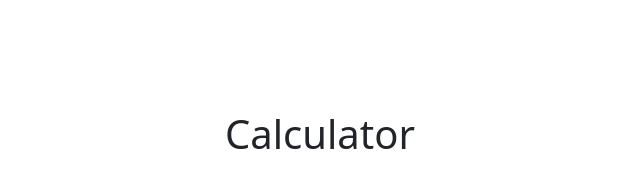
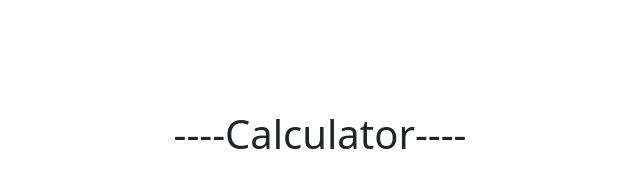
Before and after one commit to kunkyab/calculator, a plain HTML site: page index.html in a window 1280 px wide. Shown: the top 178 px of the page, 320-960 px from the left. Drawn offline with nearby package versions, Linux system fonts and the light colour scheme.

Commit message:
changes in index.html

```diff
--- a/index.html
+++ b/index.html
@@ -11,7 +11,7 @@
 </head>
 <body>
 
-<h1>Calculator</h1>
+<h1>----Calculator----</h1>
 <div class="calculattor">
 <div class="first-row">
     <div id="screen">
```
